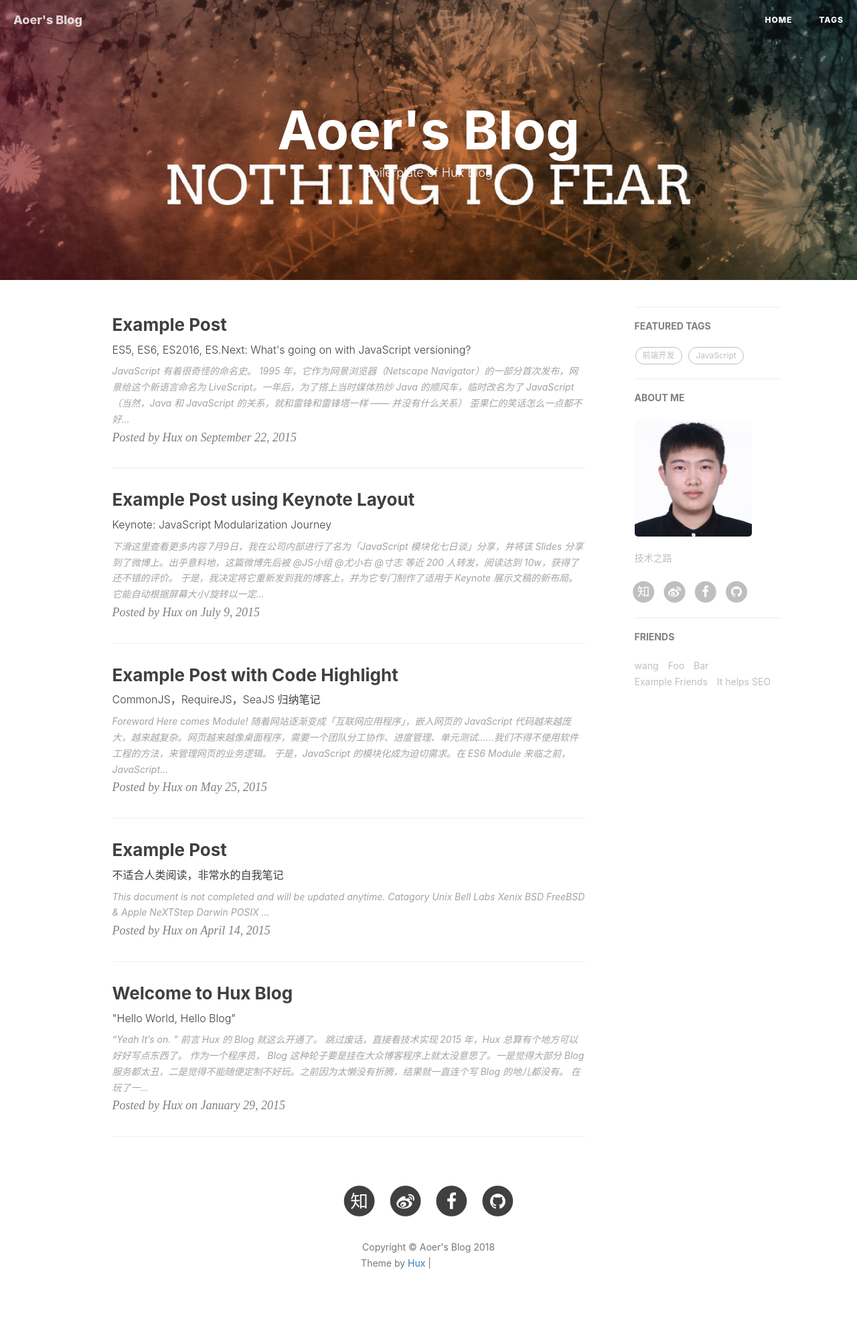
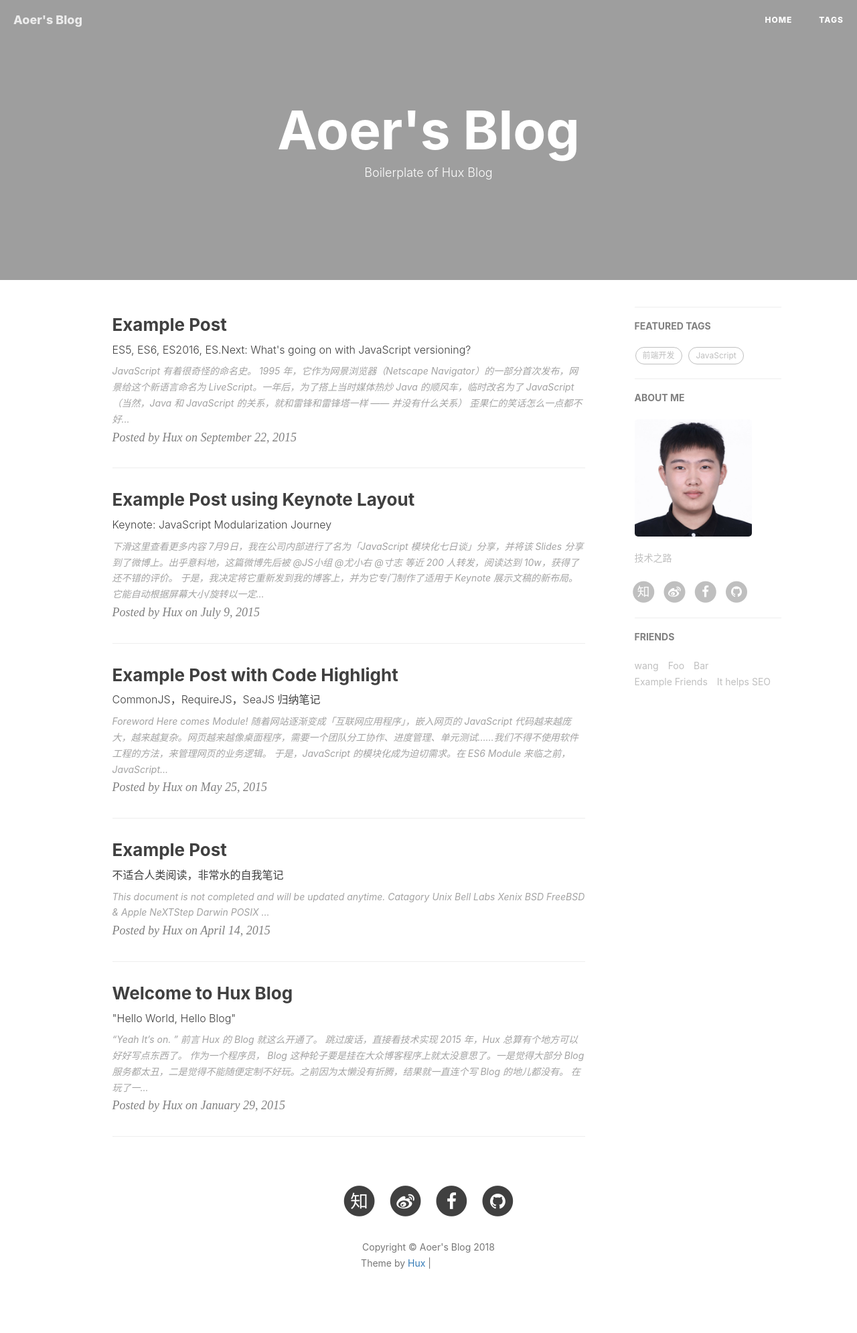
Before and after one commit to Nothing2Fear/Nothing2Fear.github.io, a Jekyll site: the page built from index.html, in a window 1280 px wide. Shown: the whole page at 67% size. Built offline with Jekyll 4.4.1, drawn with Linux system fonts in a browser that asks for light colours; nearby versions of some CDN libraries; the list of posts is cut into pages by our own code; comment, search, counter and statistics services are not loaded; grey boxes are pictures that could not be loaded.

Commit message:
Update _config.yml

```diff
--- a/_config.yml
+++ b/_config.yml
@@ -1,7 +1,7 @@
 # Site settings
 title: Aoer's Blog
 SEOTitle: Aoer's Blog
-header-img: img/home-bg.jpg
+header-img: https://aoer945.oss-cn-shanghai.aliyuncs.com/title.jpg   #img/home-bg.jpg
 email: wqcworkuse@qq.com
 description: ""
 keyword: ""
```
